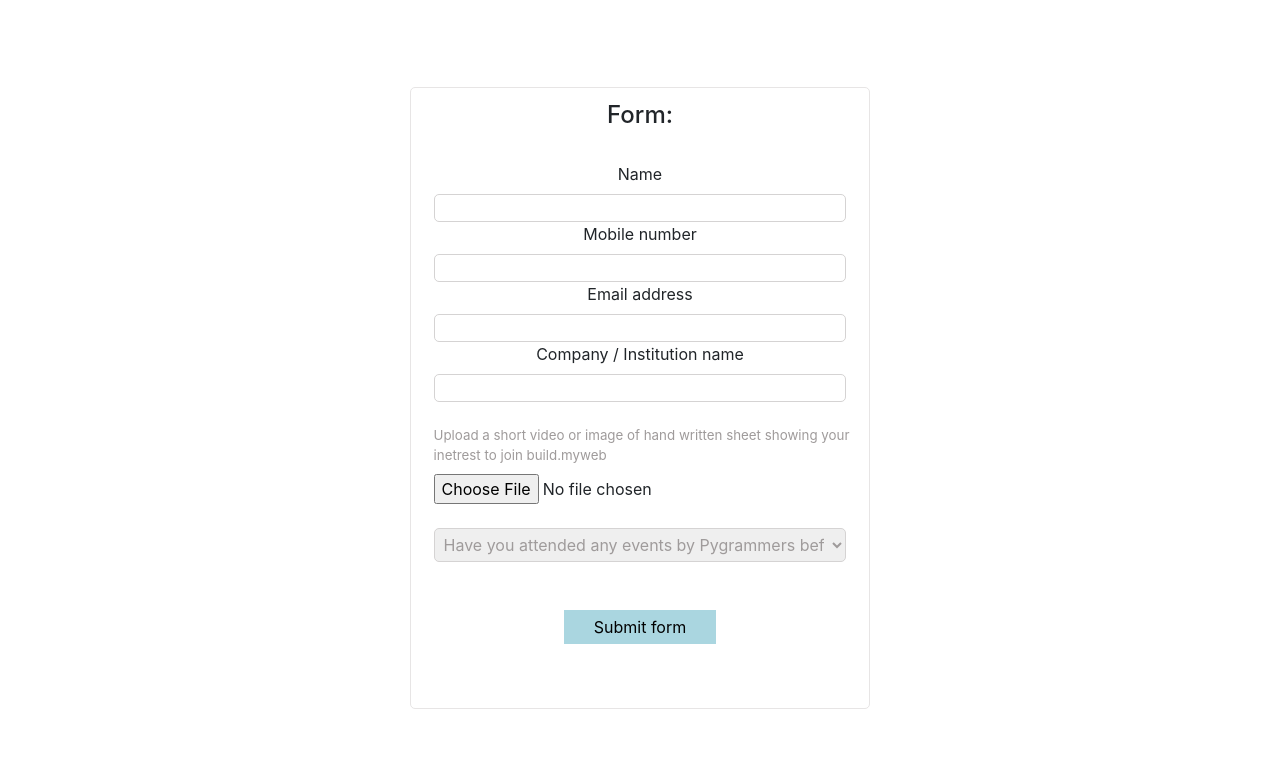
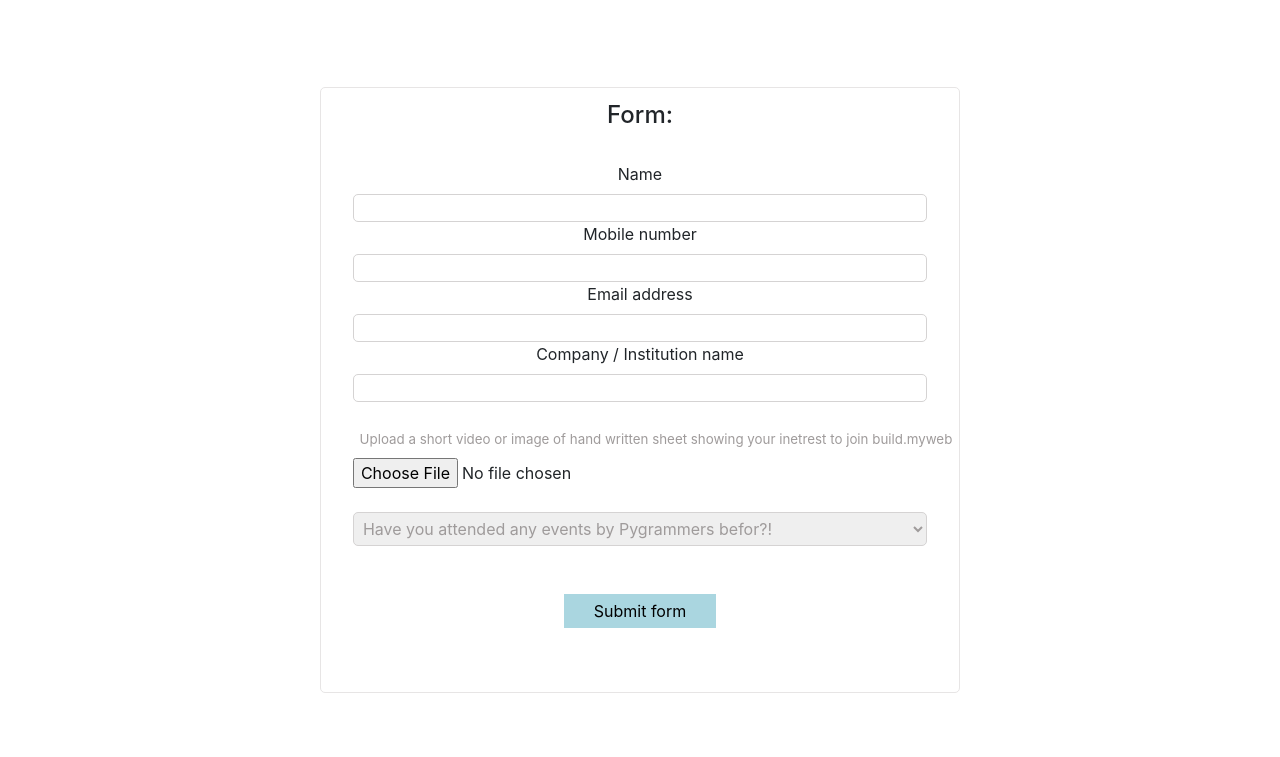
Before and after one commit to adithyansunil/Task_6, a plain HTML site: page index.html in a window 1280 px wide. Shown: the part 423-1180 px from the top of the page. Drawn offline with nearby package versions, Linux system fonts and the light colour scheme.

Commit message:
Update index.html

```diff
--- a/index.html
+++ b/index.html
@@ -22,7 +22,9 @@
               width: 100%;
             }
             .form{
-                width: 36%;
+                width: 50%;
+                margin-left: 10%;
+                margin-right: 10%;
                 border: 1px rgb(231, 229, 229);
                 border-style: groove;
                 border-radius: 5px;
```
